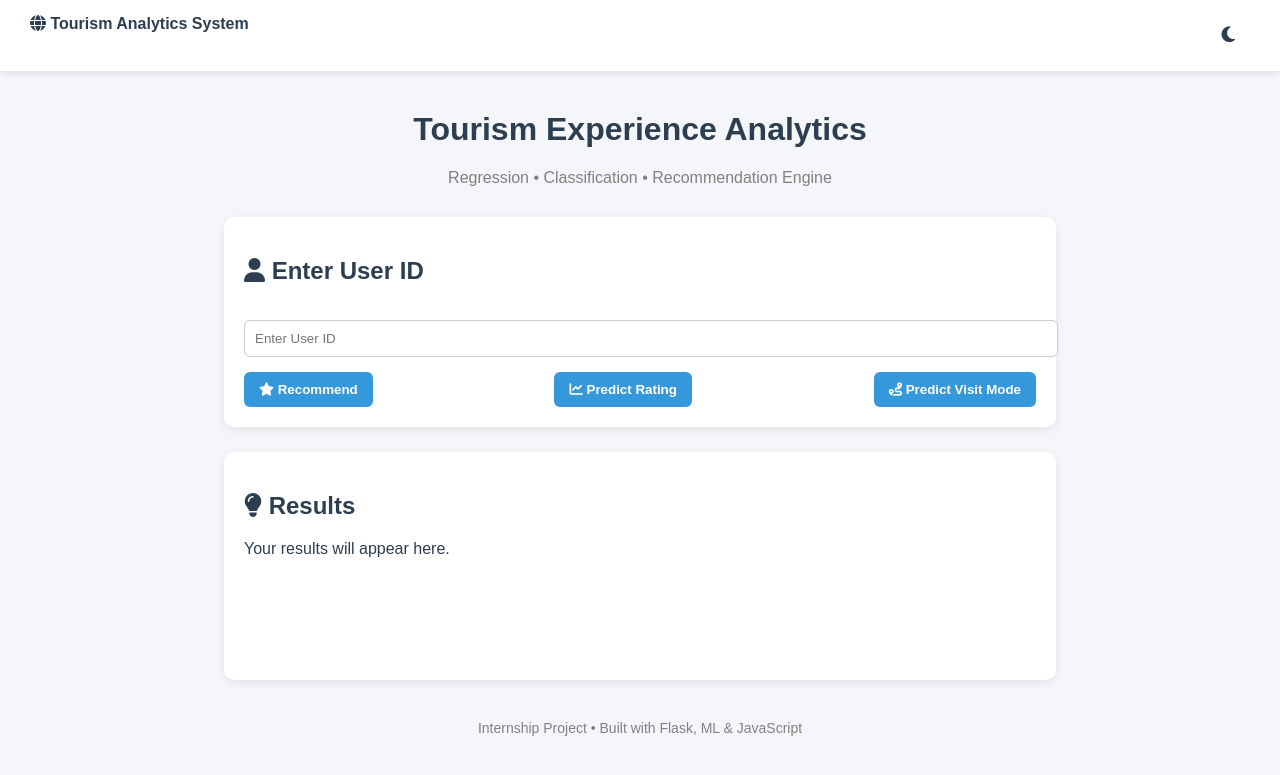
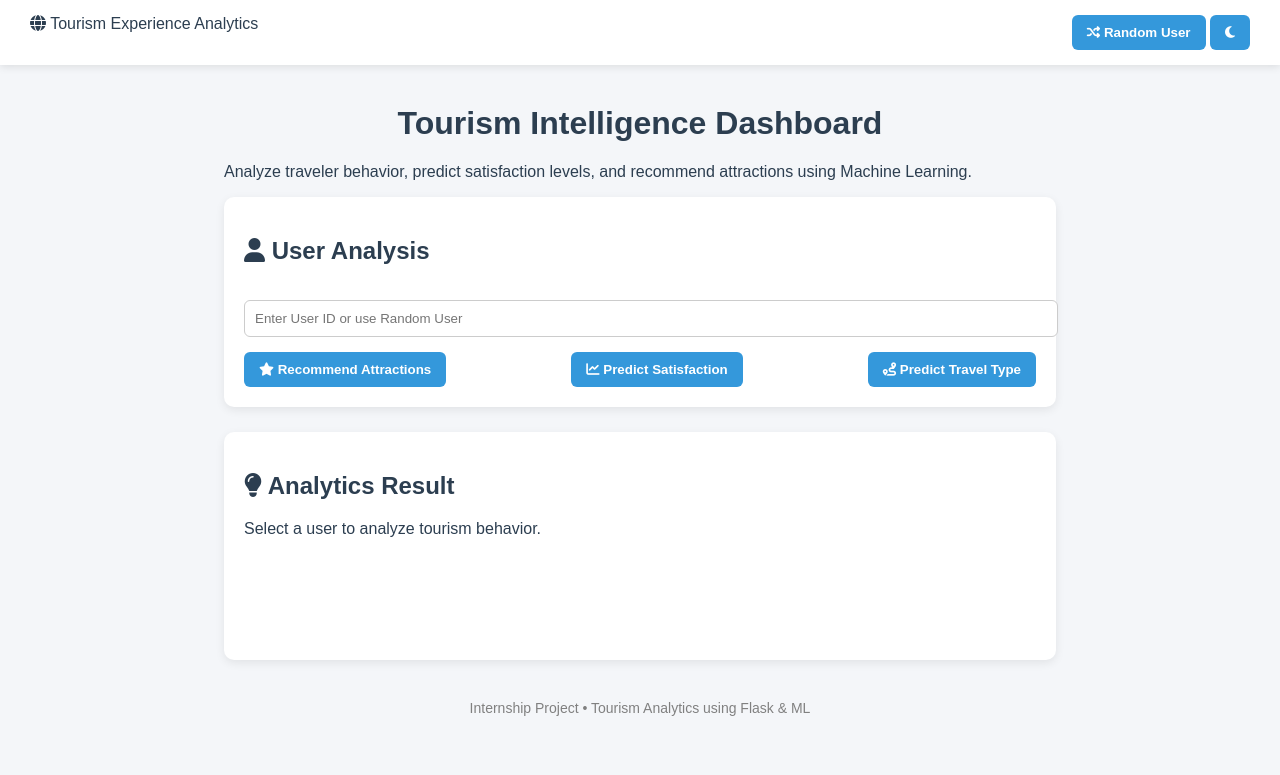
Before and after one commit to shabbu8111999/Tourism_Experience_Analytics, a Flask app: page / in a window 1280 px wide. Shown: the top 775 px of the page. Run offline with Flask 3, Linux system fonts and the light colour scheme; parts of the project's set-up code (start-up, migrations or seed data) failed here and were passed over.

Commit message:
Html file updated

```diff
--- a/templates/index.html
+++ b/templates/index.html
@@ -3,20 +3,27 @@
 <head>
     <title>Tourism Experience Analytics</title>
 
-    <!-- Font Awesome Icons -->
-    <link rel="stylesheet" href="https://cdnjs.cloudflare.com/ajax/libs/font-awesome/6.5.0/css/all.min.css">
+    <!-- Font Awesome -->
+    <link rel="stylesheet"
+          href="https://cdnjs.cloudflare.com/ajax/libs/font-awesome/6.5.0/css/all.min.css">
 
-    <link rel="stylesheet" href="{{ url_for('static', filename='style.css') }}">
+    <link rel="stylesheet"
+          href="{{ url_for('static', filename='style.css') }}">
 </head>
 
 <body>
 
 <nav class="navbar">
-    <div class="nav-left">
+    <div class="logo">
         <i class="fa-solid fa-globe"></i>
-        <span>Tourism Analytics System</span>
+        Tourism Experience Analytics
     </div>
-    <div class="nav-right">
+
+    <div class="nav-actions">
+        <button onclick="generateRandomUser()">
+            <i class="fa-solid fa-shuffle"></i> Random User
+        </button>
+
         <button id="theme-toggle">
             <i class="fa-solid fa-moon"></i>
         </button>
@@ -25,40 +32,49 @@
 
 <div class="container">
 
-    <h1>Tourism Experience Analytics</h1>
-    <p class="subtitle">
-        Regression • Classification • Recommendation Engine
-    </p>
+    <div class="hero">
+        <h1>Tourism Intelligence Dashboard</h1>
+        <p>
+            Analyze traveler behavior, predict satisfaction levels,
+            and recommend attractions using Machine Learning.
+        </p>
+    </div>
 
     <div class="card">
-        <h2><i class="fa-solid fa-user"></i> Enter User ID</h2>
-        <input type="number" id="user_id" placeholder="Enter User ID">
+        <h2><i class="fa-solid fa-user"></i> User Analysis</h2>
+
+        <input type="number" id="user_id"
+               placeholder="Enter User ID or use Random User">
 
         <div class="button-group">
             <button onclick="getRecommendations()">
-                <i class="fa-solid fa-star"></i> Recommend
+                <i class="fa-solid fa-star"></i> Recommend Attractions
             </button>
+
             <button onclick="predictRating()">
-                <i class="fa-solid fa-chart-line"></i> Predict Rating
+                <i class="fa-solid fa-chart-line"></i> Predict Satisfaction
             </button>
+
             <button onclick="predictVisitMode()">
-                <i class="fa-solid fa-route"></i> Predict Visit Mode
+                <i class="fa-solid fa-route"></i> Predict Travel Type
             </button>
         </div>
     </div>
 
-    <div class="card">
-        <h2><i class="fa-solid fa-lightbulb"></i> Results</h2>
+    <div class="card results-card">
+        <h2><i class="fa-solid fa-lightbulb"></i> Analytics Result</h2>
 
         <div id="loader" class="loader hidden"></div>
 
         <div id="results" class="results-box">
-            <p class="placeholder">Your results will appear here.</p>
+            <p class="placeholder">
+                Select a user to analyze tourism behavior.
+            </p>
         </div>
     </div>
 
     <footer>
-        <p>Internship Project • Built with Flask, ML & JavaScript</p>
+        Internship Project • Tourism Analytics using Flask & ML
     </footer>
 
 </div>
```
